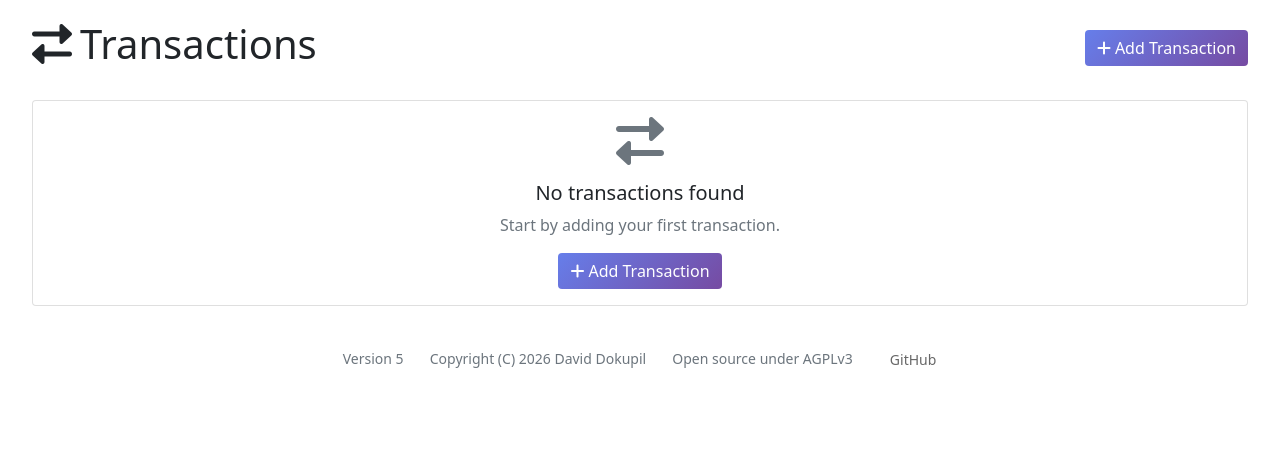
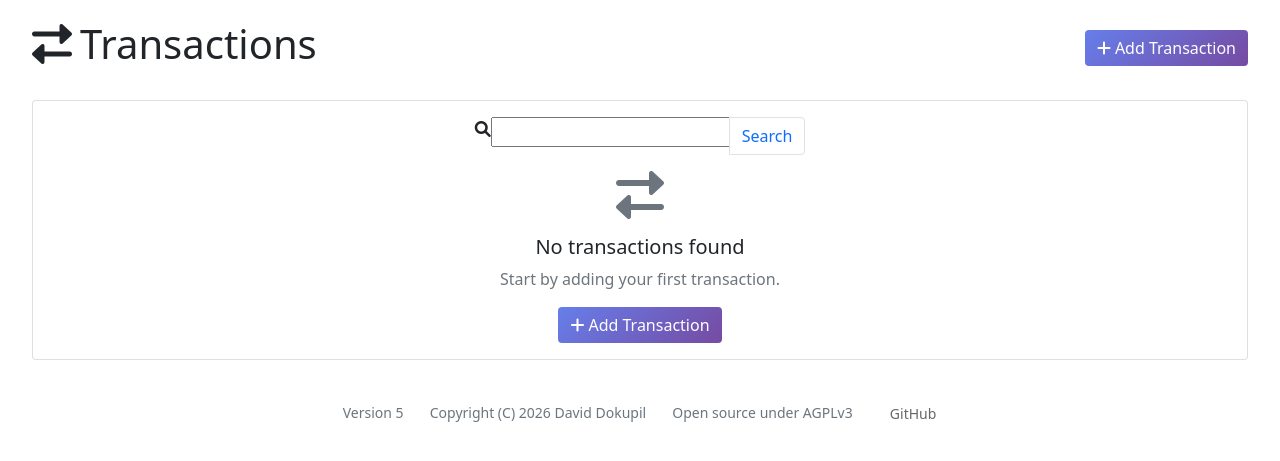
Before and after one commit to ddokupil12/personal-transaction-app, a Flask app: page /transactions in a window 1280 px wide. Shown: the part 56-517 px from the top of the page. Run offline with Flask 3, Linux system fonts and the light colour scheme; data that the repository does not hold is empty; parts of the project's set-up code (start-up, migrations or seed data) failed here and were passed over; some libraries are stand-ins or nearby versions.

Commit message:
Added search bar to transactions page

```diff
--- a/controllers/transact_controller.py
+++ b/controllers/transact_controller.py
@@ -8,8 +8,8 @@ from .acct_controller import AcctController
 
 class TransactController:
     @staticmethod
-    def transactions(per_page=None, offset=None):
-        return TransactModel.get_transactions(per_page, offset)
+    def transactions(per_page=None, offset=None, search_query=None):
+        return TransactModel.get_transactions(per_page, offset, search_query)
 
     @staticmethod
     def get_transaction(transaction_id):
--- a/models/transact_model.py
+++ b/models/transact_model.py
@@ -2,7 +2,8 @@ from db import db_fetchone, db_fetchall, db_commit
 
 class TransactModel:
     @staticmethod
-    def get_transactions(per_page=None, offset=0, return_total=True):
+    def get_transactions(per_page=None, offset=0,
+                         search_query=None, return_total=True):
         if per_page is not None:
             transactions = db_fetchall("""
                 SELECT t.*, a.accountname, c.categoryname
@@ -12,6 +13,15 @@ class TransactModel:
                 ORDER BY t.transactiondate DESC, t.transactionid DESC
                 LIMIT %s OFFSET %s
             """, (per_page, offset))
+        elif search_query is not None:
+            transactions = db_fetchall("""
+                SELECT t.*, a.accountname, c.categoryname
+                FROM transact t
+                JOIN acct a ON t.accountid = a.accountid
+                JOIN category c ON t.Categoryid = c.Categoryid
+                WHERE t.dscr like %s
+                ORDER BY t.transactiondate DESC, t.transactionid DESC
+            """, (f'%{search_query}%',))
         else:
             transactions = db_fetchall("""
                 SELECT *
--- a/routes/transact_routes.py
+++ b/routes/transact_routes.py
@@ -24,7 +24,7 @@ def dashboard():
 
 @transact_bp.route('/transactions')
 @log_error(action=Action.read, pg_template='transactions.html', transactions=[],
-           p=1, has_next=False, has_prev=False)
+           p=1, has_next=False, has_prev=False, str=str)
 def transactions():
     """
     View all transactions.
@@ -34,13 +34,23 @@ def transactions():
     bottom of the page to show more transactions.
     """
     page = request.args.get('p', 1, type=int)
+    query = request.args.get('s', 1, type=str)
     per_page = 20
     offset = (page - 1) * per_page
-    transactions, total = TransactController.transactions(per_page, offset)
+    transactions, total = TransactController.transactions(per_page, offset, query)
     has_next = offset + per_page < total
     has_prev = page > 1
     return render_template('transactions.html', transactions=transactions,
-                           p=page, has_next=has_next, has_prev=has_prev)
+                           p=page, has_next=has_next, has_prev=has_prev, s='')
+
+@transact_bp.route('/transactions/search')
+@log_error(action=Action.read, pg_template='transactions.html', transactions=[], str=str)
+def search():
+    """Search the descriptions of the transactions and return matches"""
+    query = request.args.get('s', 1, type=str)
+    transactions, _ = TransactController.transactions(search_query=query)
+    return render_template('transactions.html', transactions=transactions,
+                           p=1, has_next=False, has_prev=False, s=query)
 
 @transact_bp.route('/transactions/add', methods=['GET', 'POST'])
 @log_error(action=Action.add, pg_template='add_edit_transaction.html',
--- a/templates/base.html
+++ b/templates/base.html
@@ -1,4 +1,3 @@
-<!-- base.html -->
 <!DOCTYPE html>
 <html lang="en">
 <head>
@@ -42,6 +41,10 @@
             padding: 1px;
             margin-right: 20px;
             border: none;
+        }
+
+        .search-bar {
+            grid-column: 3;
         }
     </style>
 </head>
--- a/templates/transactions.html
+++ b/templates/transactions.html
@@ -1,4 +1,3 @@
-<!-- transactions.html -->
 {% extends "base.html" %}
 
 {% block title %}Transactions - Budget Manager{% endblock %}
@@ -12,6 +11,22 @@
 
     <div class="card">
         <div class="card-body">
+            <div class="row">
+                <form method="GET" action="{{url_for('transact.search')}}">
+                    <ul class="pagination justify-content-center">
+                        <li class="page-item">
+                            <i class="fa-solid fa-magnifying-glass"></i>
+                        </li>
+                        <li class="page-item">
+                            <input class="search-bar" type="text" id="s" name="s" value="{{s}}">
+                        </li>
+                        <li class="page-item">
+                            <button type="submit" class="page-link">Search</button>
+                        </li>
+                    </ul>
+                </form>
+            </div>
+
             {% if transactions %}
                 <div class="table-responsive">
                     <table class="table table-hover">
```
